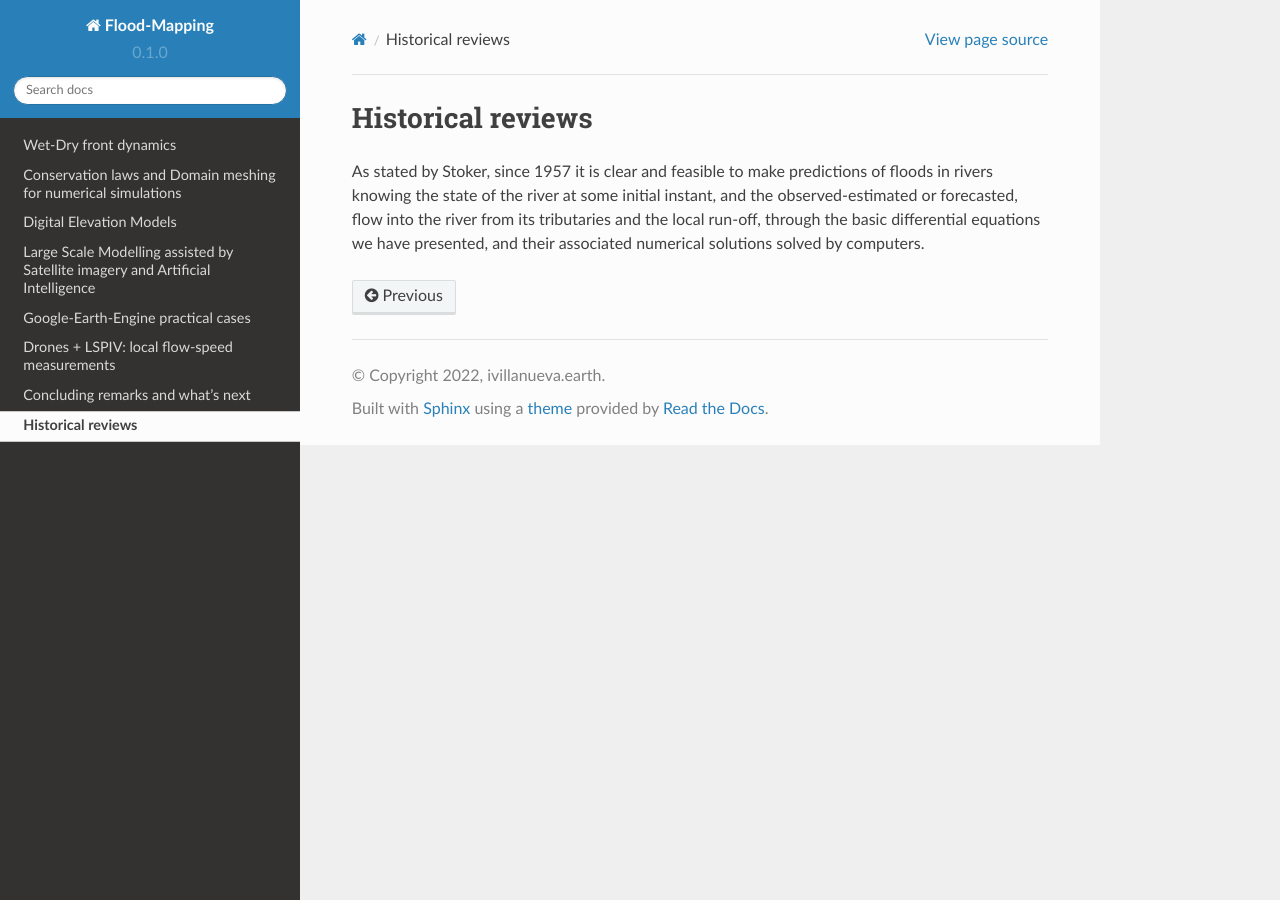
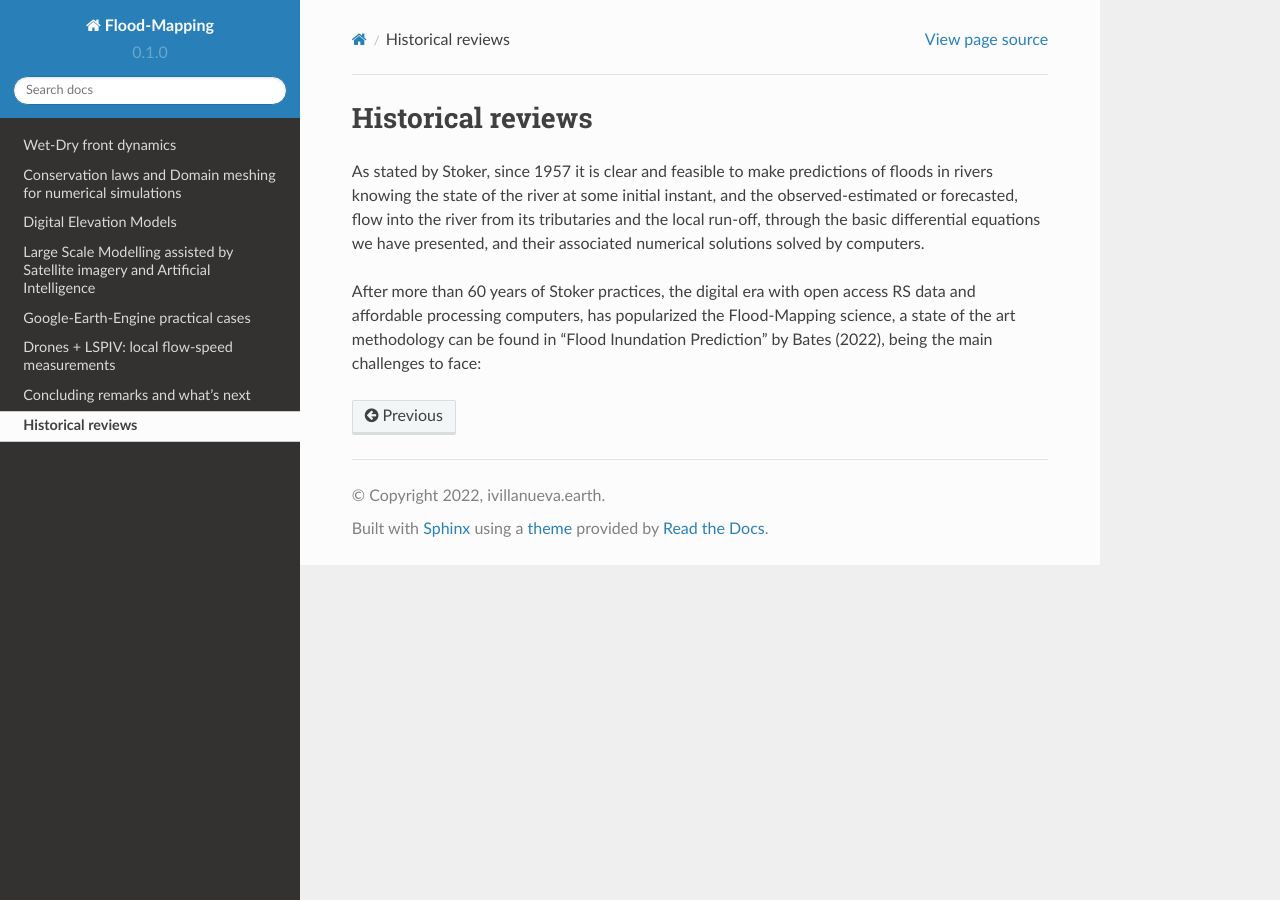
Before and after one commit to ivillamadrid/FloodMapping, a Sphinx documentation site: the page built from docs/source/historical.rst, in a window 1280 px wide. Built offline with Sphinx 7.4.7 and the Read the Docs theme 2.0.0, drawn with Linux system fonts in a browser that asks for light colours.

Commit message:
Update historical.rst

```diff
--- a/docs/source/historical.rst
+++ b/docs/source/historical.rst
@@ -3,3 +3,6 @@ Historical reviews
 
 As stated by Stoker, since 1957 it is clear and feasible to make predictions of floods in rivers knowing the state of the river at some initial instant,
 and the observed-estimated or forecasted, flow into the river from its tributaries and the local run-off, through the basic differential equations we have presented, and their associated numerical solutions solved by computers.
+
+
+After more than 60 years of Stoker practices, the digital era with open access RS data and affordable processing computers, has popularized the Flood-Mapping science, a state of the art methodology can be found in "Flood Inundation Prediction" by Bates (2022), being the main challenges to face:
```
